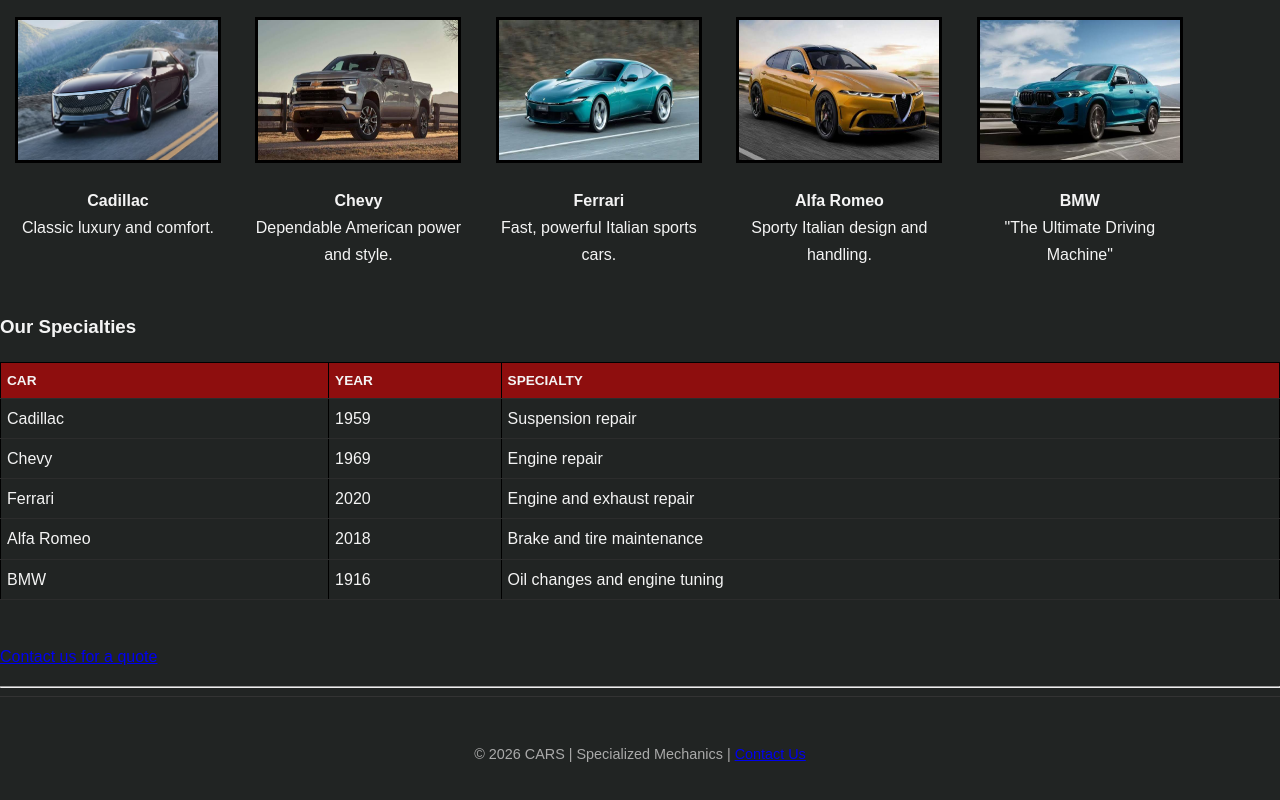
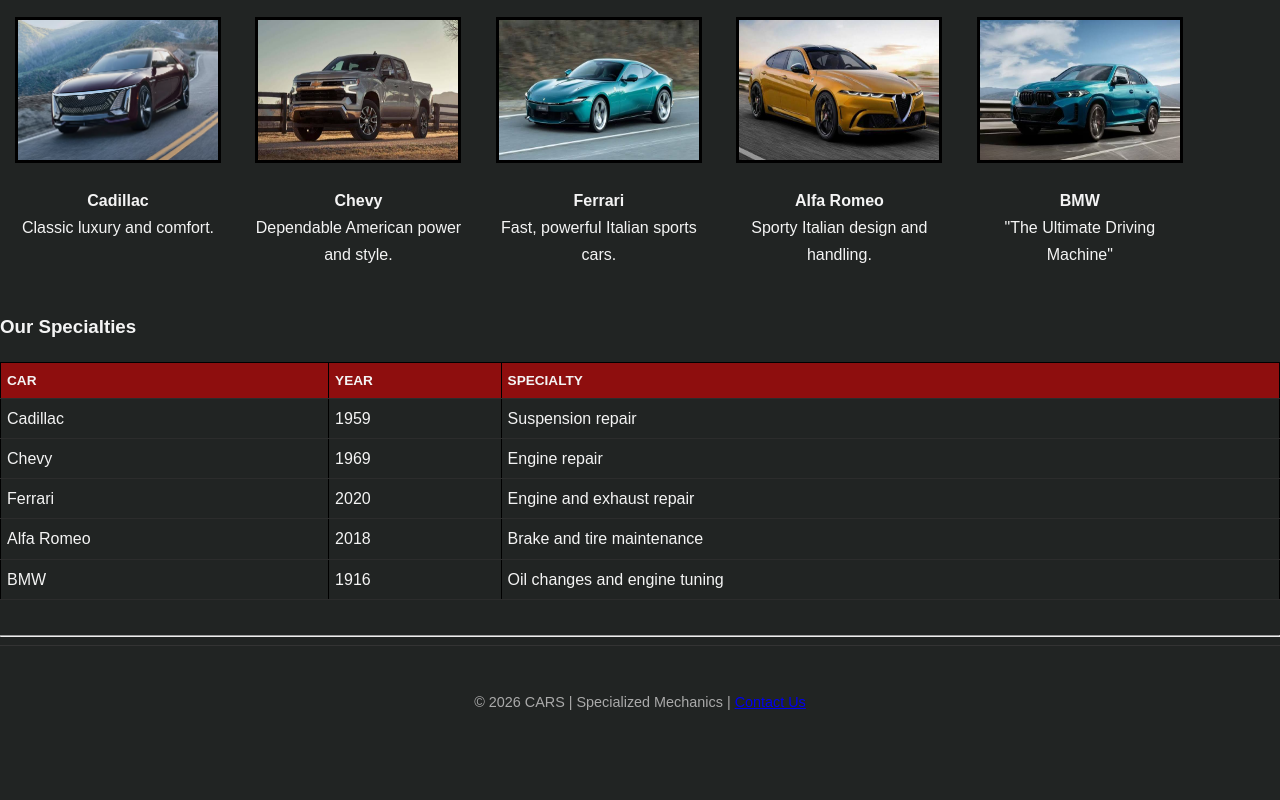
Before and after one commit to AmberP2/Cars, a plain HTML site: page index.html in a window 1280 px wide. Shown: the part 878-1678 px from the top of the page. After the commit the page ends 1637 px from the top, so only its background shows below. Drawn offline with Linux system fonts and the light colour scheme.

Commit message:
Remove duplicate contact link from index.html
Removed duplicate contact link from the main content.

```diff
--- a/index.html
+++ b/index.html
@@ -95,7 +95,6 @@
 </table>
 <br>
 
-<p><a href="contact.html">Contact us for a quote</a></p>
 
 <hr>
 <footer>
```
